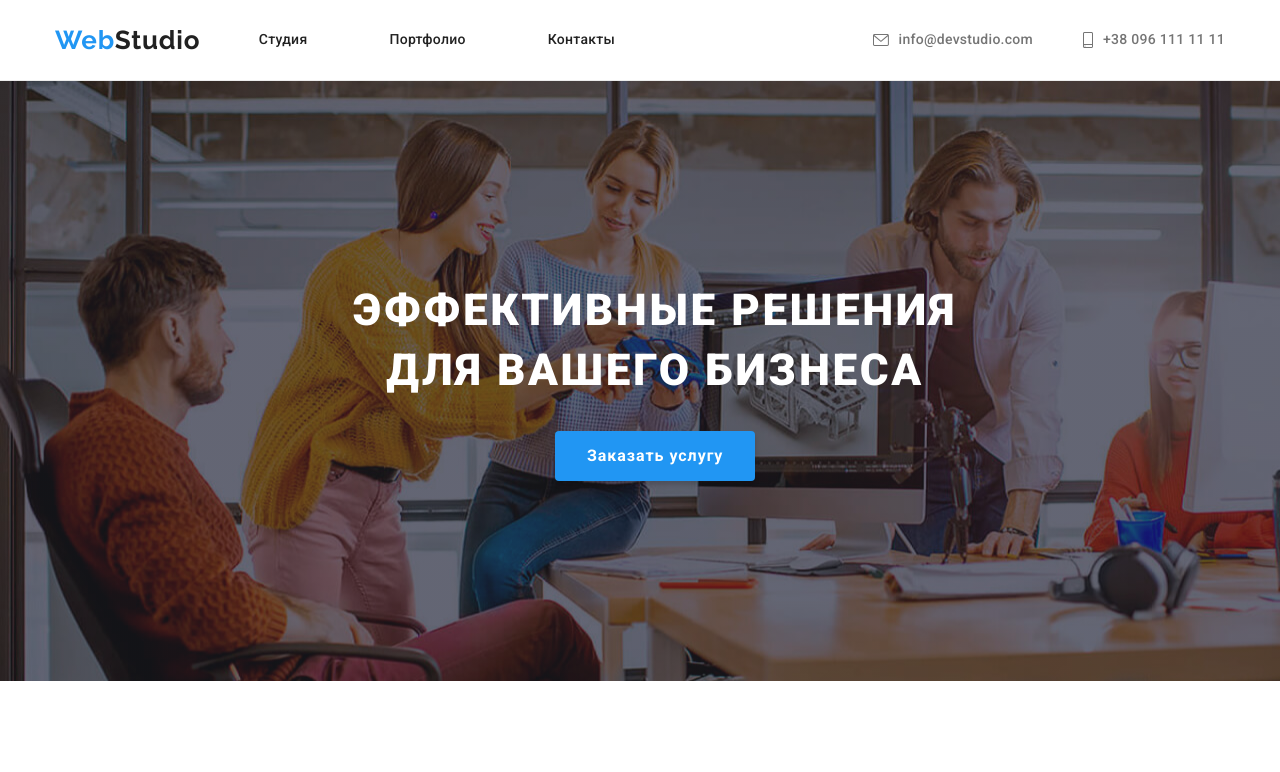
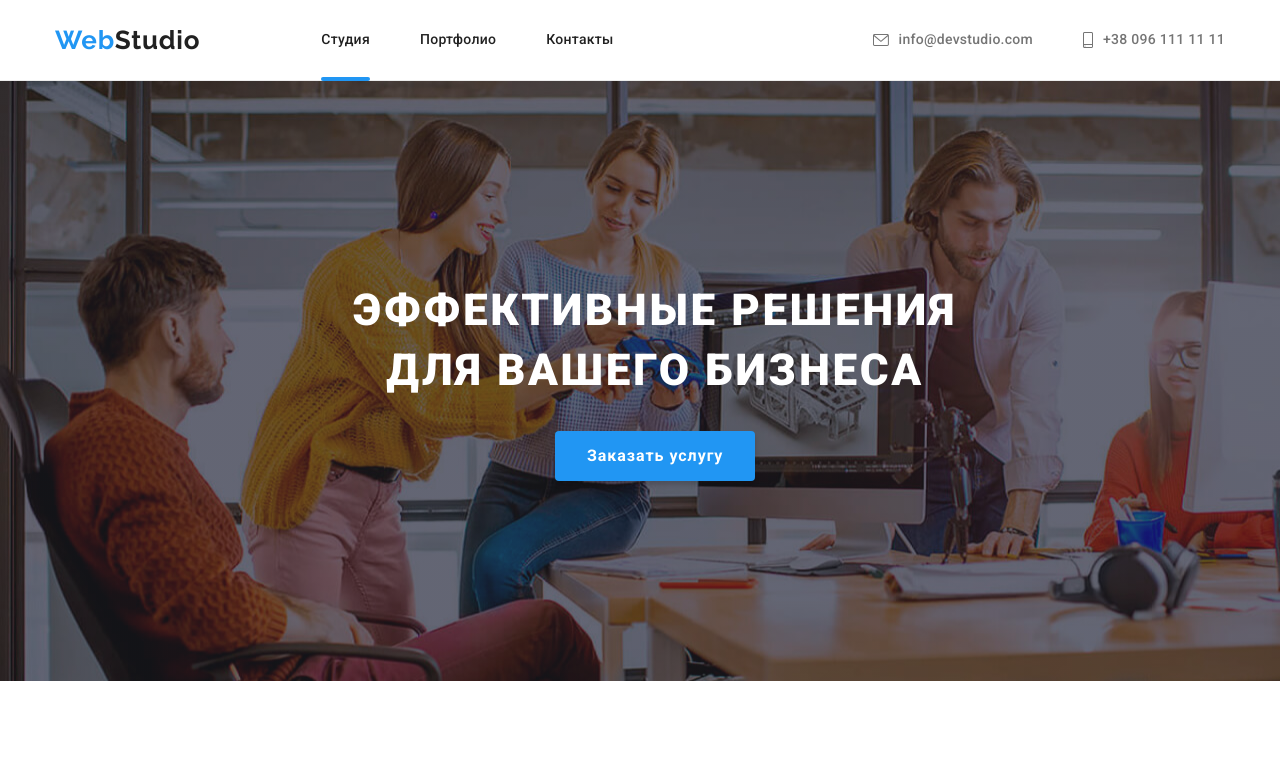
Before and after one commit to olexiychubok/goit-markup-hw-05, a plain HTML site: page index.html in a window 1280 px wide. Shown: the top 772 px of the page. Drawn offline with nearby package versions, Linux system fonts and the light colour scheme.

Commit message:
Створено підкреслення поточної сторінки

```diff
--- a/css/style.css
+++ b/css/style.css
@@ -78,18 +78,48 @@ img {
     line-height: 1.14;
     letter-spacing: 0.02em;
     margin: 0px;
+    margin-left: 93px;
     padding: 0px;
     display: flex;
 }
 
-.site-nav li:last-child {
-    padding-right: 181px;
+.link .item.current {
+    color: var(--hover-text);
+    position: relative;
 }
 
-.site-nav .link a {
+.item.current::after {
+    position: absolute;
+    display: block;
+    content: " ";
+    left: 0;
+    bottom: -1px;
+    width: 100%;
+    height: 4px;
+    background-color: var(--hover-text);
+    border-radius: 2px;
+    opacity: 0;
+}
+
+.item.current::after {
+    opacity: 1;
+    transition: opacity 250ms cubic-bezier(0.4, 0, 0.2, 1);
+}
+
+.site-nav .link .item:first-child {
+    margin-left: 0px;
+}
+
+.site-nav .link .item {
+    display: block;
     text-decoration: none;
-    padding: 32px 50px 32px 32px;
+    padding: 32px 0px 32px 0px;
+    margin: 0px 50px 0px 50px;
     color: var(--main-text)
+}
+
+.site-nav .link:last-child {
+    margin-right: 181px;
 }
 
 .site-nav .link .item:hover,
--- a/index.html
+++ b/index.html
@@ -21,7 +21,7 @@
             <a href="index.html" class="logo link">Web<span class="logo-web">Studio</span></a>
         <nav>
             <ul class="site-nav">
-                <li class="link"><a class="item" href="index.html">Студия</a></li>
+                <li class="link"><a class="item current" href="index.html">Студия</a></li>
                 <li class="link"><a class="item" href="portfolio.html">Портфолио</a></li>
                 <li class="link"><a class="item" href="contact">Контакты</a></li>
             </ul>
```
Also changed, not shown: portfolio.html (+1 -1 lines).
